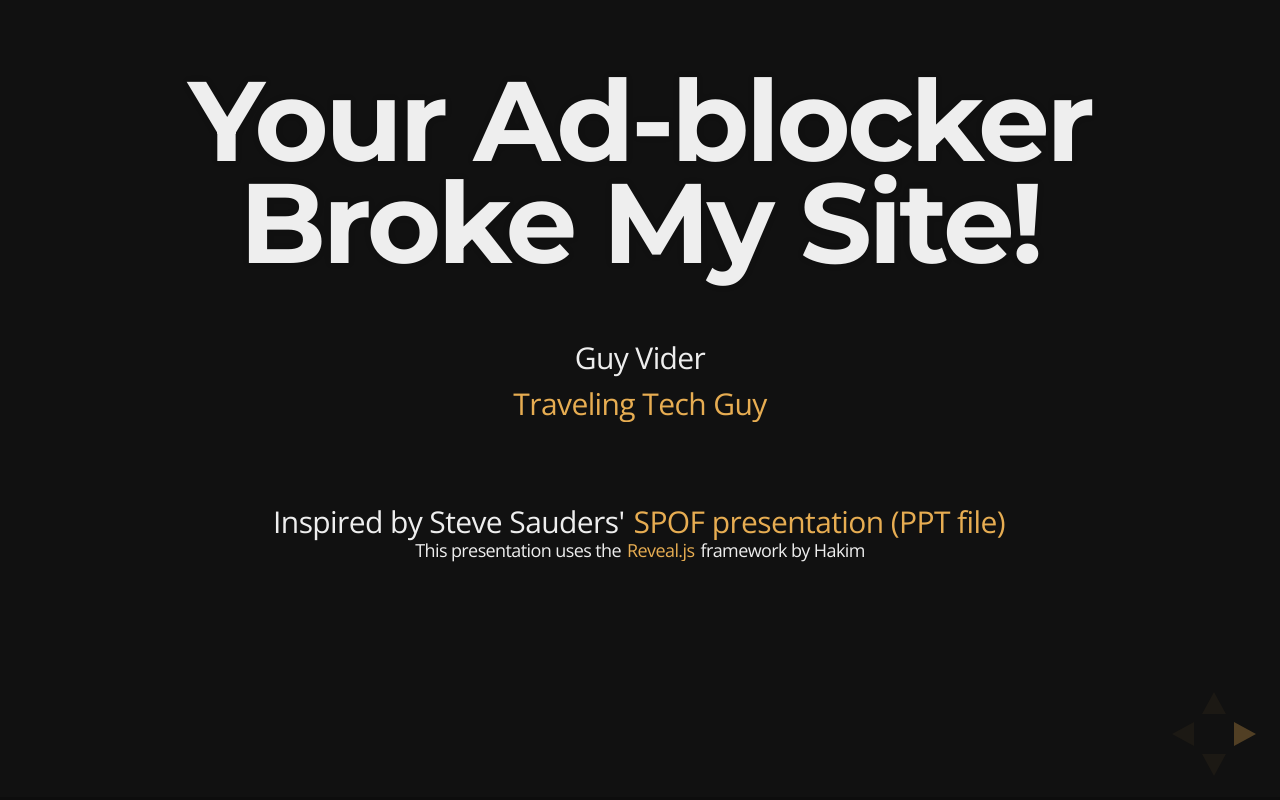
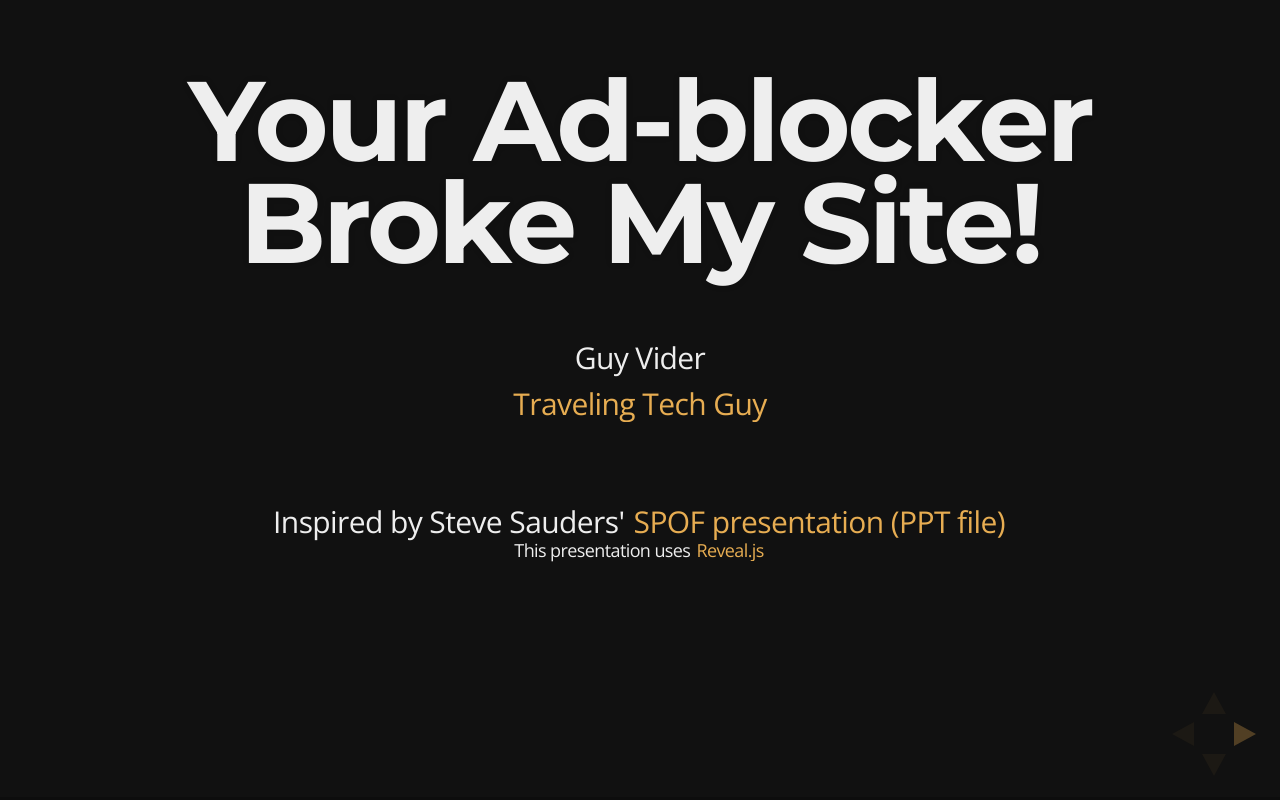
Before and after one commit to TravelingTechGuy/adblock, a website: page index.html in a window 1280 px wide. Drawn offline with nearby package versions, Linux system fonts and the light colour scheme.

Commit message:
minor correction

```diff
--- a/index.html
+++ b/index.html
@@ -42,7 +42,7 @@
                 <br /><br />
                 <p class="mediumText">
                     Inspired by Steve Sauders' <a href="http://stevesouders.com/docs/paypal-spof-20121115.pptx" target="_blank">SPOF presentation (PPT file)</a><br />
-                    <small>This presentation uses the <a href="https://github.com/hakimel/reveal.js" target="_blank">Reveal.js</a> framework by Hakim</small>
+                    <small>This presentation uses <a href="https://github.com/hakimel/reveal.js" target="_blank">Reveal.js</a></small>
                 </p>
                 <br /><br />
                 <p class="fragment">
```
